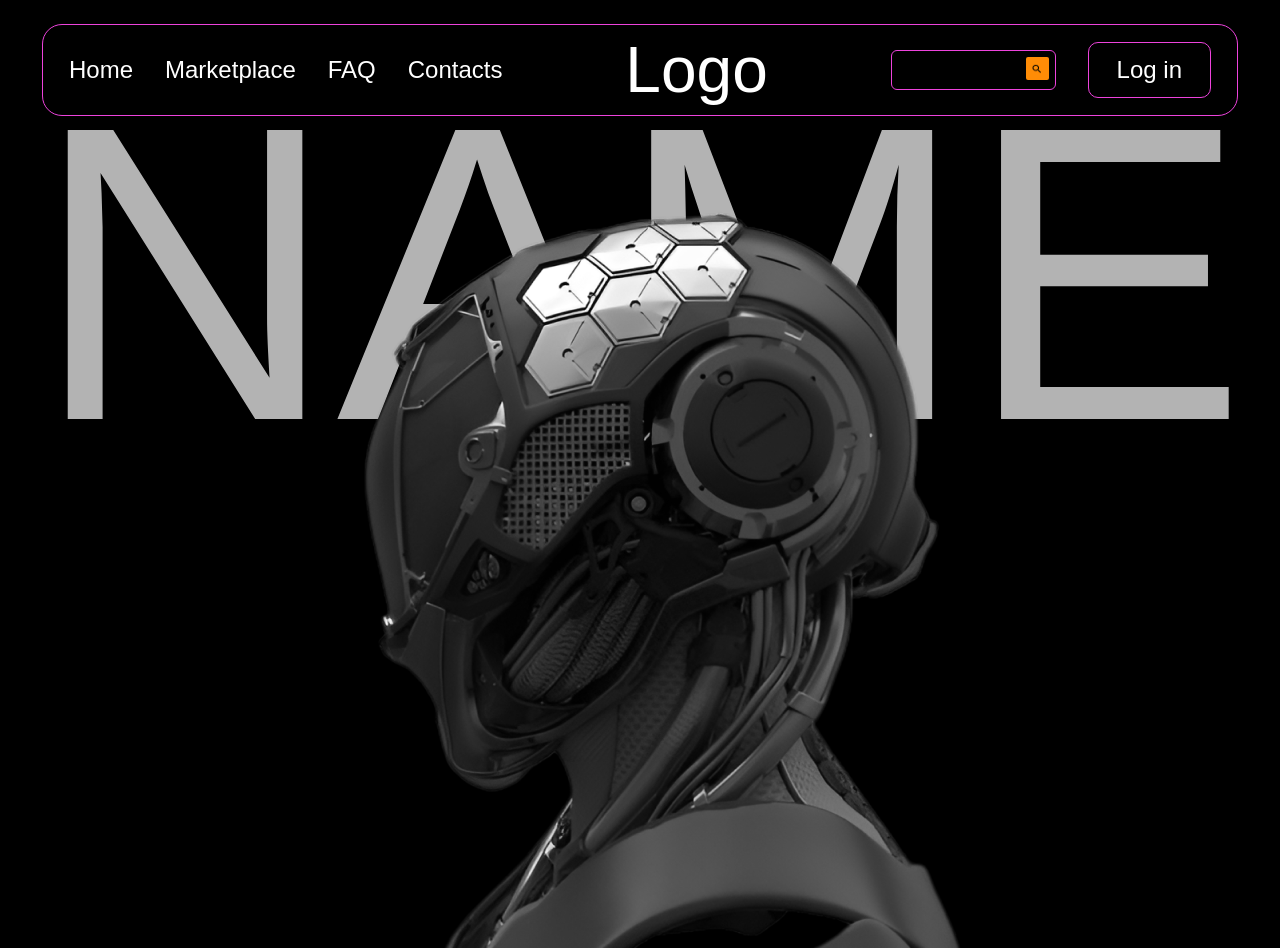
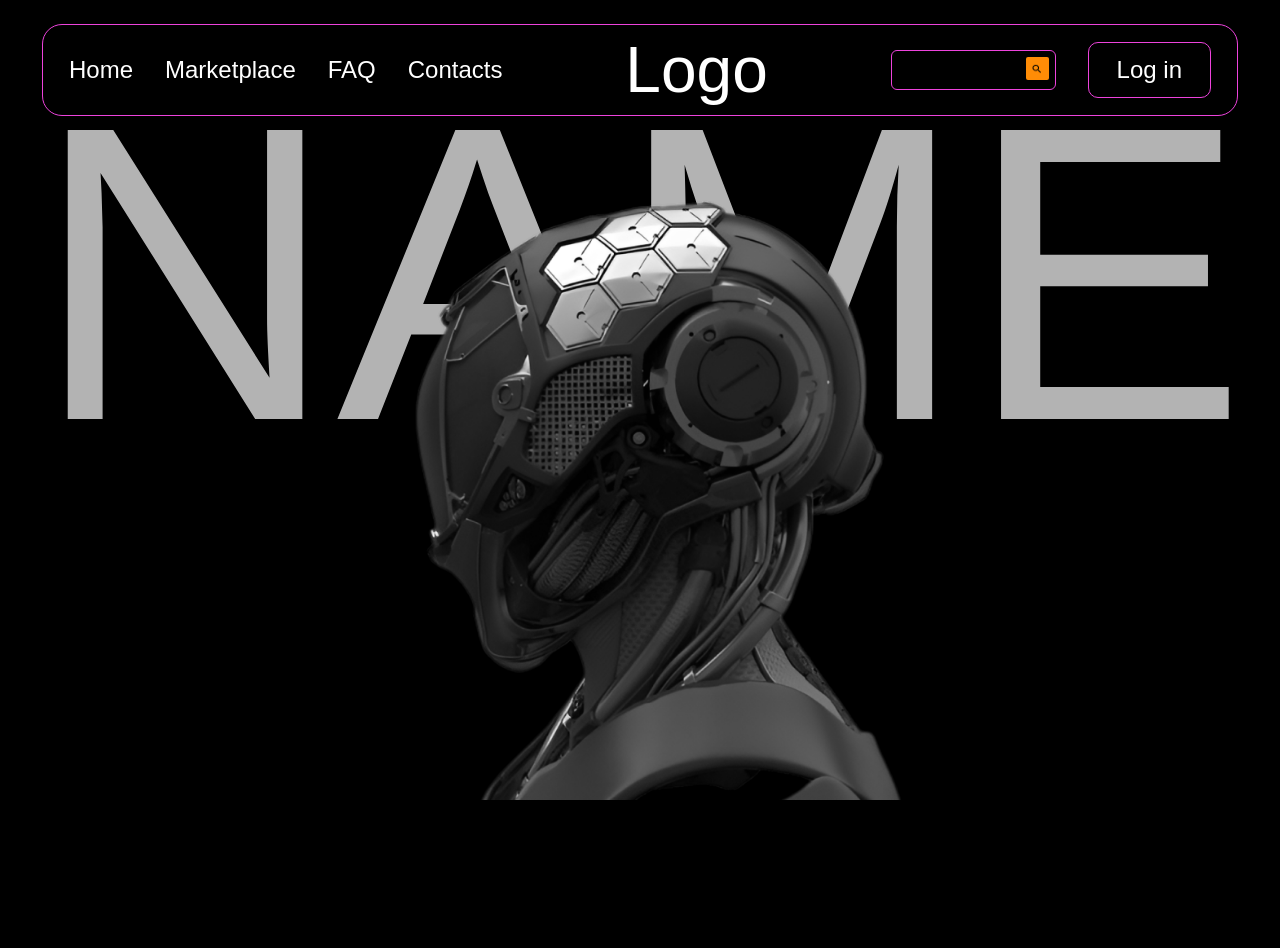
Before and after one commit to SnoxJZ/marketplace-front, a React (Create React App) app: page / in a window 1280 px wide. After the commit the page ends 800 px from the top, so only its background shows below. Built offline with nearby package versions, Linux system fonts and the light colour scheme; a web font is replaced by a local one.

Commit message:
first commit

```diff
--- a/src/components/Header/Header.css
+++ b/src/components/Header/Header.css
@@ -7,6 +7,7 @@ header {
     border: 1px solid #ED43DC;
     border-radius: 20px;
     margin-bottom: 32px;
+    margin-top: 24px;
     width: 100%;
 }
 
--- a/src/components/Home/HomeMain/HomeMain.css
+++ b/src/components/Home/HomeMain/HomeMain.css
@@ -15,4 +15,5 @@
 .home__main-robot {
     position: absolute;
     top: 0;
+    height: 100%;
 }
--- a/src/styles/reset.css
+++ b/src/styles/reset.css
@@ -15,7 +15,7 @@ body {
 }
 
 #root {
-	margin: 24px 42px;
+	margin: 0 42px;
 }
 
 *,
```
